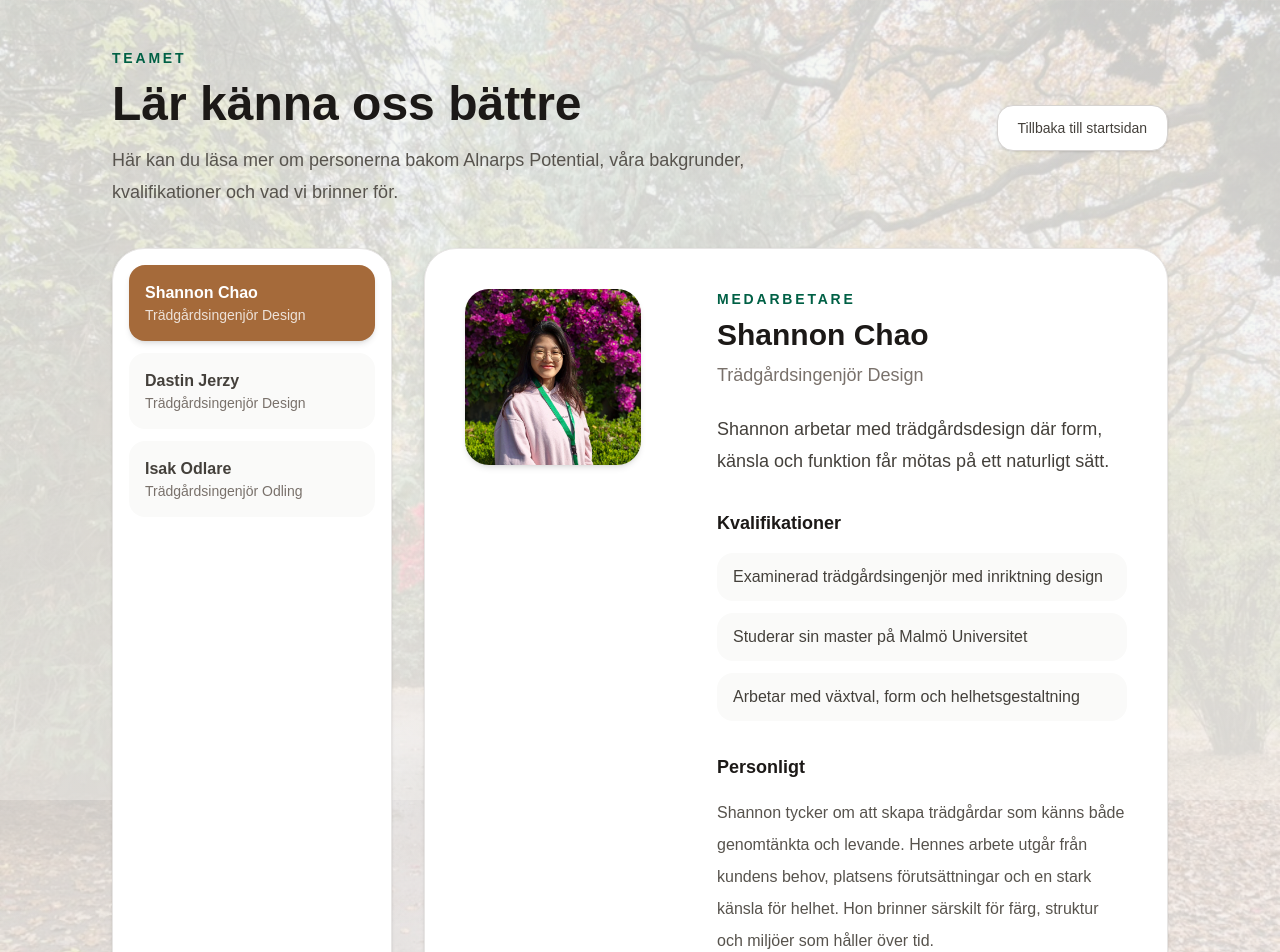
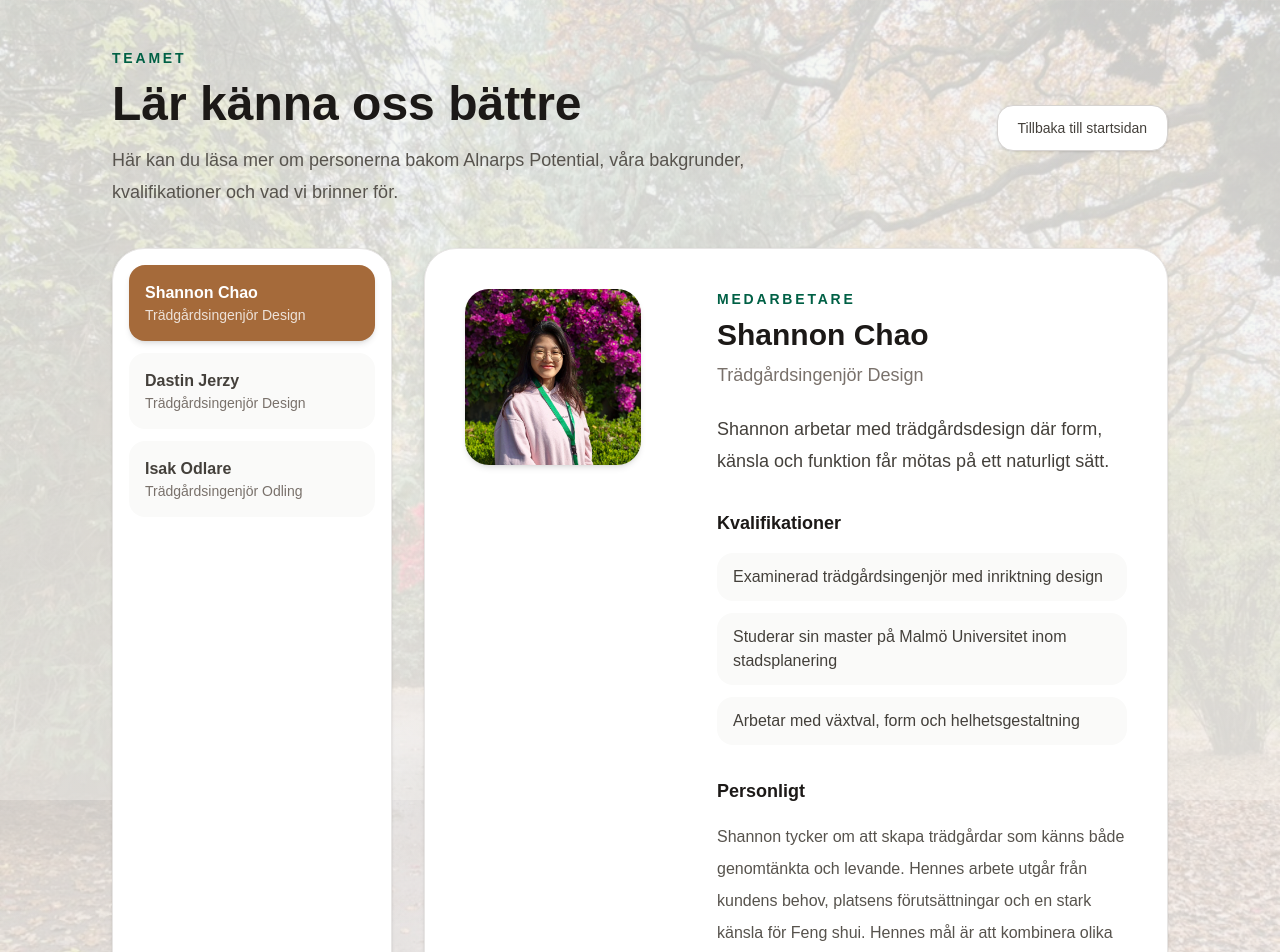
Before and after one commit to isakodlare-APO/APO, a Next.js app: page /team in a window 1280 px wide. Shown: the top 952 px of the page. Built offline with nearby package versions, Linux system fonts and the light colour scheme.

Commit message:
Update page.jsx

```diff
--- a/app/team/page.jsx
+++ b/app/team/page.jsx
@@ -23,11 +23,11 @@ const TEAM_MEMBERS = [
       "Shannon arbetar med trädgårdsdesign där form, känsla och funktion får mötas på ett naturligt sätt.",
     qualifications: [
       "Examinerad trädgårdsingenjör med inriktning design",
-      "Studerar sin master på Malmö Universitet",
+      "Studerar sin master på Malmö Universitet inom stadsplanering",
       "Arbetar med växtval, form och helhetsgestaltning",
     ],
     text:
-      "Shannon tycker om att skapa trädgårdar som känns både genomtänkta och levande. Hennes arbete utgår från kundens behov, platsens förutsättningar och en stark känsla för helhet. Hon brinner särskilt för färg, struktur och miljöer som håller över tid.",
+      "Shannon tycker om att skapa trädgårdar som känns både genomtänkta och levande. Hennes arbete utgår från kundens behov, platsens förutsättningar och en stark känsla för Feng shui. Hennes mål är att kombinera olika kulturer för att utveckla en unik blanding mellan alla stads & trädgårdsmiljöer som hon har upplevt genom sin resa, bland annat Kina, Portugal och Sverige. Det ger en häftig fusion av form, färg och funktion.",
   },
   {
     slug: "dastin-jersey",
```
